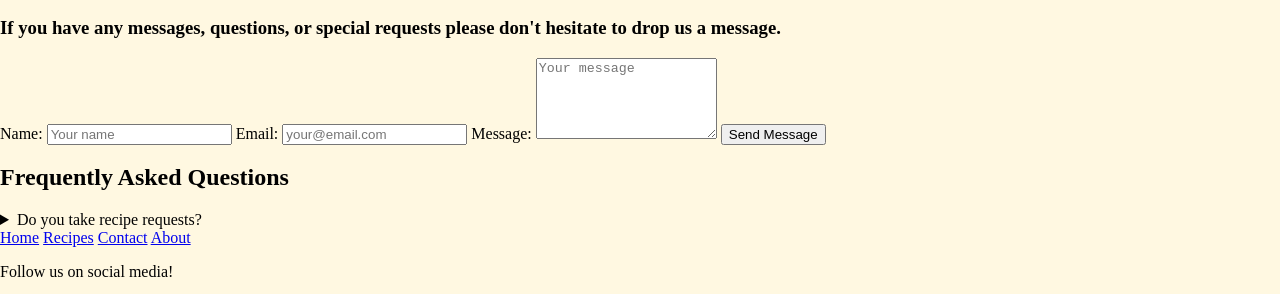
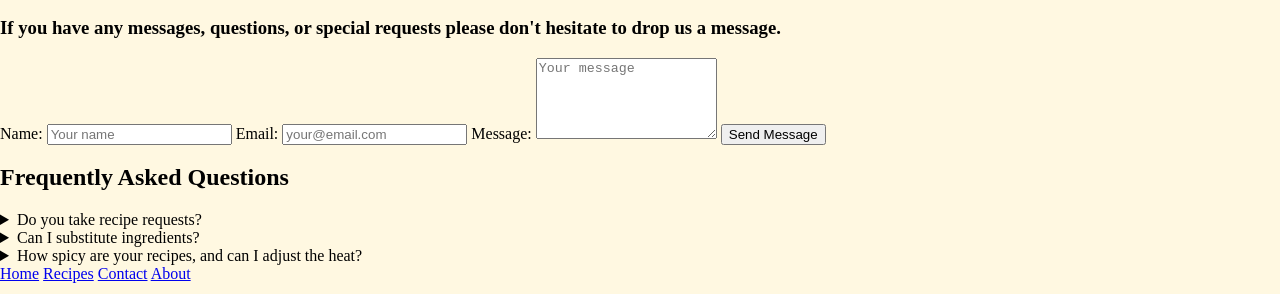
Before and after one commit to st26246-ctrl/csc-internal, a plain HTML site: page contact.html in a window 1280 px wide. Shown: the part 450-744 px from the top of the page. Drawn offline with Linux system fonts and the light colour scheme.

Commit message:
added two more questions

```diff
--- a/contact.html
+++ b/contact.html
@@ -36,6 +36,15 @@
                     <summary>Do you take recipe requests?</summary>
                     <p> Yes of course, leave your request in the message box and we will reach out to you.</p>
                 </details>
+                <details class="question">
+                    <summary> Can I substitute ingredients? </summary>
+                    <p> In most cases - yes you can. I try my best to keep the ingredients simple however if you are unsure please ask in the message box.</p>
+                </details>
+                <details class="question">
+                    <summary> How spicy are your recipes, and can I adjust the heat? </summary>
+                    <p> Most recipes sit at a medium heat by default, but chili is always easy to scale up or down to your taste.</p>
+                </details>
+            </div>
         <!--Footer Section -->
         <footer class="footer">
             <div class="footer-links"> <!-- Another Nav Bar to avoid scrolling back up to the top of the page. -->
```
